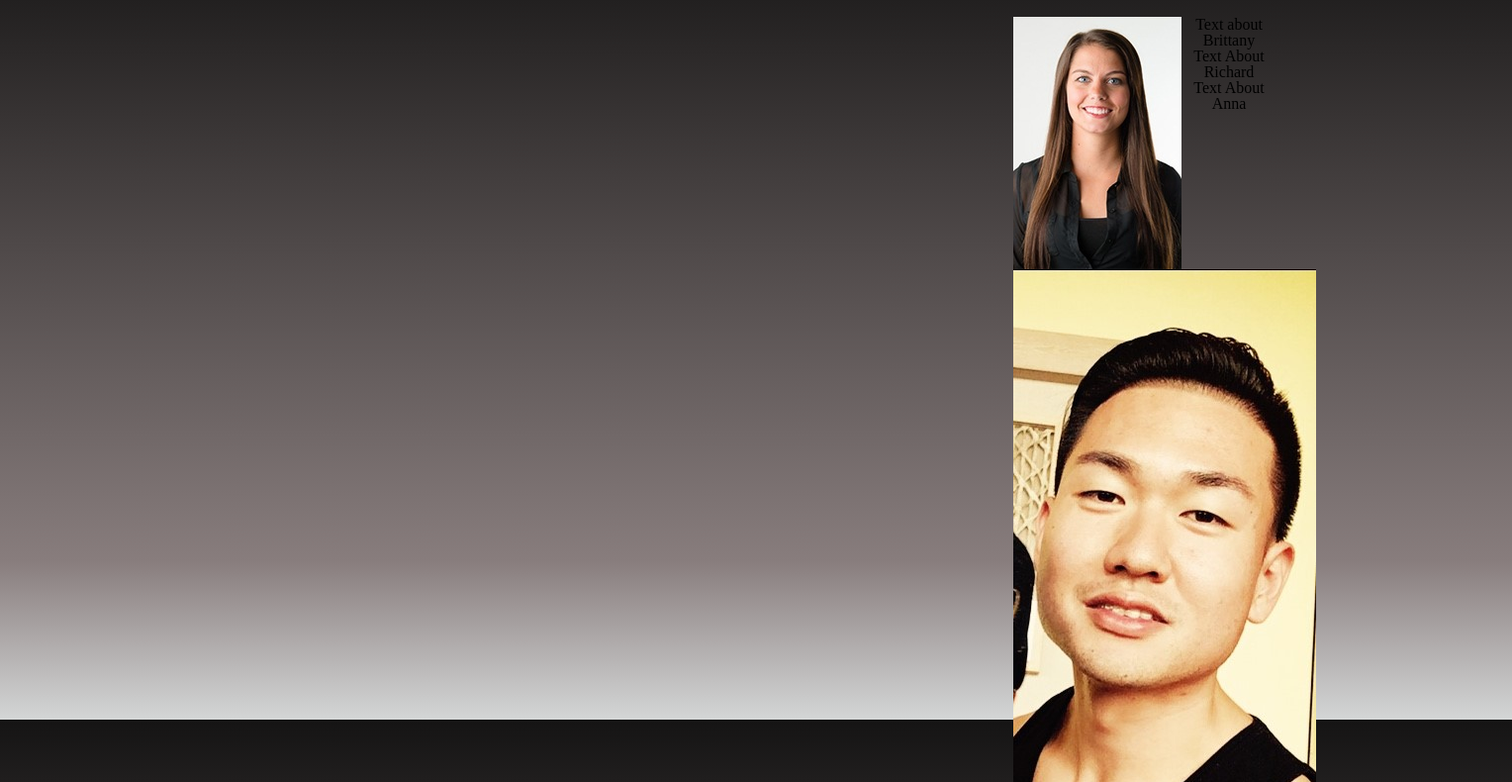
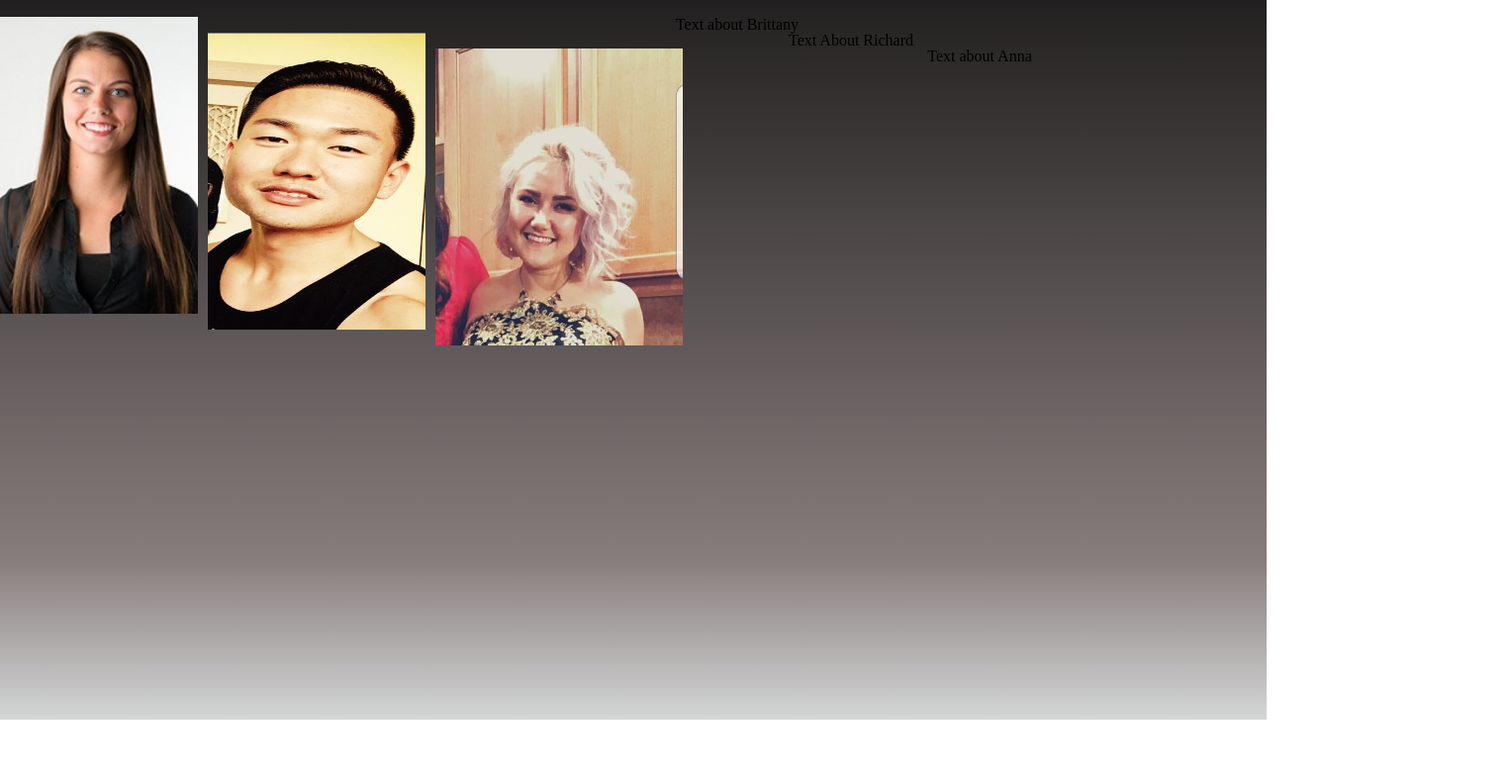
Before and after one commit to annaboyatyuk/complaint-box, a plain HTML site: page html/about.html in a window 1280 px wide. Shown: the part 73-863 px from the top of the page at 99% size, 1528 px wide, since content can reach past the window. After the commit the page ends 800 px from the top, so only its background shows below. Drawn offline with Linux system fonts and the light colour scheme.

Commit message:
working on about us

```diff
--- a/css/about.css
+++ b/css/about.css
@@ -72,31 +72,34 @@ section p {
   width: 20px;
 }
 /* ----------------------images--------------------------- */
-.myteam {
+/* .myteam {
   float: right;
   margin-left: -60px;
   display: inline-block;
 
+} */
+figcaption {
+    /* list-style: none; */
+    /* float: bottom; */
+    /* margin: 15px 10px 10px 0px; */
+    /* width: 100px */
+    display: block;
 }
-
 .picture {
   right: 0px;
-  padding: 2px;
+  padding: 4px;
   padding-bottom: 5px;
   display: inline-block;
-
   list-style: none;
   float: left;
   padding: 0 10px 0 0;
   text-align:left;
+}
 
-
-  }
-
-  main ul li {
+main ul li {
     list-style: none;
     float: left;
-    margin: 10px 10px 10px 0px;
+    margin: 15px 10px 10px 0px;
     width: 100px
 }
 
@@ -104,6 +107,7 @@ main ul li:last-child {
     margin-right: 0px;
     width: 100px
 }
+
 main ul li:last-child {
   margin-right: 0px;
     width: 100px
--- a/html/about.html
+++ b/html/about.html
@@ -25,27 +25,45 @@
     </div>
     <ul>
         <main>
-    <div class="myteam">
-        <li>
+<div class="grid-container">
+<div class="grid-item">
+    <img class="picture" src="../img/Brittany.jpg" alt="Brittany" width="200" height="300">
+</div>
 
-            <img class="picture" src="../img/Brittany.jpg" alt="Brittany">
+<div class="grid-item"><figcaption>Text about Brittany</figcaption></div>
+
+<div class="grid-item"><img class="picture" src="../img/richard.jpg" alt="Richard" width="220" height="300"> </div>
+
+<div class="grid-item"><figcaption>Text About Richard</figcaption></div>
+</div>
+
+<div class="grid-item"><img class="picture" src="../img/anna.jpeg" alt="Anna" width="250" height="300">
+   </div>
+
+<div class="grid-item"><figcaption>Text about Anna</figcaption></div>
+
+
+</main>
+<script src="about.js"></script>
+</body>
+</html>
+
+
+    <!-- <div class="myteam"> -->
+        <!-- <li>
+
+            <img class="picture" src="../img/Brittany.jpg" alt="Brittany" width="200" height="300">
             <figcaption>Text about Brittany</figcaption>
 
         </li>
         <li>
-         <img class="picture" src="../img/richard.jpg" alt="Richard">
-        <p>Text About Richard</p>
+         <img class="picture" src="../img/richard.jpg" alt="Richard" width="200" height="300">
+        <figcaption>Text About Richard</figcaption>
             </li>
             <li>
-                    <img class="picture" src="../img/anna.jpeg" alt="Anna">
+                    <img class="picture" src="../img/anna.jpeg" alt="Anna" width="250" height="300">
                     <figcaption>Text About Anna</figcaption>
 
         </li>
-
-
-        </div>
-    </ul>
-</main>
-    <script src="about.js"></script>
-</body>
-</html>
+        <!-- </div> -->
+    <!-- </ul> -->
```
